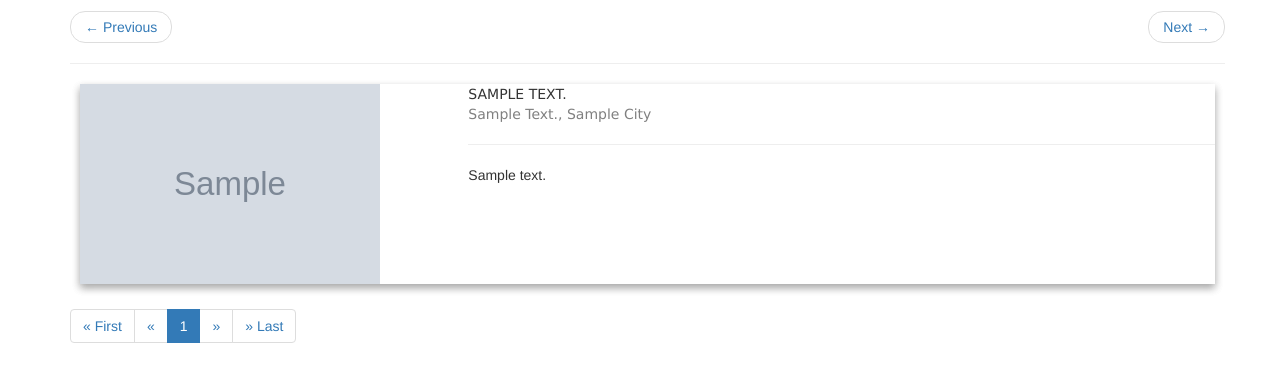
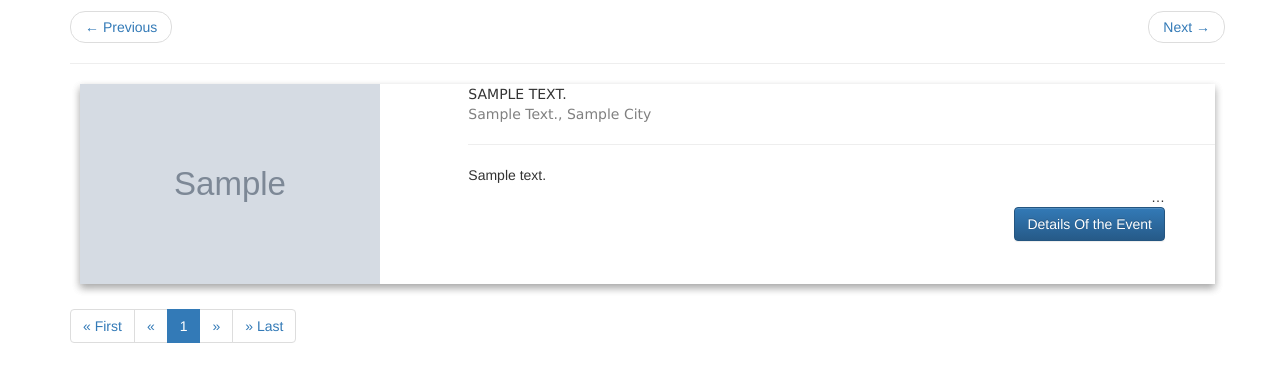
Before and after one commit to swatisaoji1/eventbrite-demo, a Django app: page /events/1/ in a window 1280 px wide. Shown: the part 131-513 px from the top of the page. Run offline with Django 3.2, Linux system fonts and the light colour scheme; tables that the repository leaves empty hold one stand-in row (values such as "Sample post"); grey boxes marked "Sample" are stand-in pictures; a database or web service that is not in the repository returns one stand-in record (values such as "Sample title"); data that the repository does not hold is empty; some libraries are stand-ins or nearby versions.

Commit message:
styles events page and added link to event details

```diff
--- a/events/templates/events/events.html
+++ b/events/templates/events/events.html
@@ -30,9 +30,14 @@
 						{{event.venue.address.address_1}}, {{event.venue.address.city}}
 					</div>
 					<hr>
-					<div class="details">
-						{{event.description.text}}
+					<div class="summary">
+						<div class="details">
+							{{event.description.text}}
+						</div>
+						<div class="dots"><span>&hellip;</span></div>
+						<a href="{{event.url}}" target="_blank" class="btn btn-primary pull-right">Details Of the Event</a>
 					</div>
+
 				</div>
 			</div>
 		</div>
--- a/static/css/stylesheet.css
+++ b/static/css/stylesheet.css
@@ -49,3 +49,28 @@ h1{
 	border-bottom: 1px solid gray;
 	margin-bottom: 10px;
 }
+
+.summary{
+	padding-right: 50px;
+}
+
+.details{
+	height: 3em;
+    overflow: hidden;
+    text-align: justify;
+    text-justify: inter-word;
+}
+
+
+.dots {
+    height: 0;
+    position: relative;
+    top: -1.2em;
+    text-align: right;
+}
+.dots span {
+    background: white;
+    padding-left: 0.5em;
+    position: relative;
+    top: -0.25em;
+}
```
Also changed, not shown: static/js/helper.js (line endings or trailing spaces).
